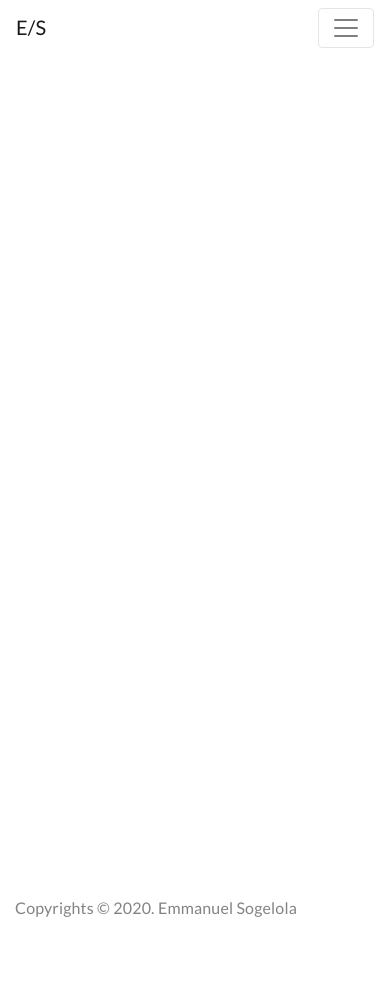
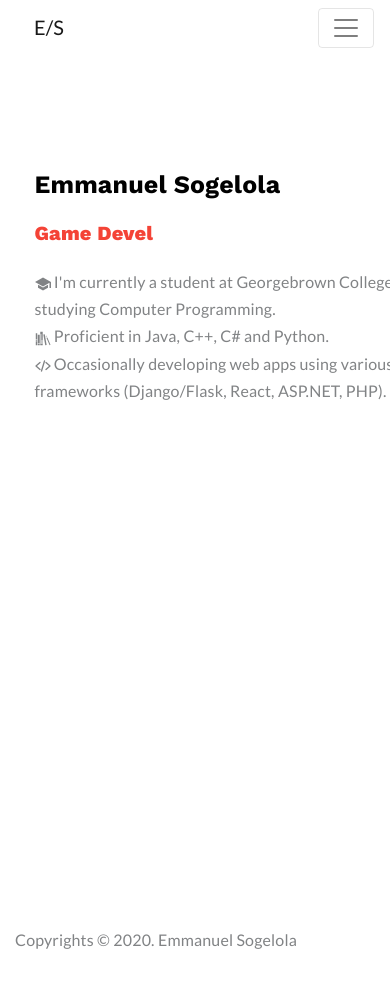
Before and after one commit to esogelola/Portfolio, a React (Create React App) app: page / in a window 390 px wide. Shown: the top 988 px of the page. Built offline with nearby package versions, Linux system fonts and the light colour scheme.

Commit message:
Added Header Text and sub headings + icons for introduction

```diff
--- a/package.json
+++ b/package.json
@@ -15,6 +15,7 @@
     "react-icons": "^4.1.0",
     "react-scripts": "4.0.1",
     "travis": "^0.1.1",
+    "typewriter-effect": "^2.17.0",
     "web-vitals": "^0.2.4",
     "yarn": "^1.22.10"
   },
--- a/src/app/components/introduction.js
+++ b/src/app/components/introduction.js
@@ -1,5 +1,46 @@
 import React from "react";
+import Jumbotron from "react-bootstrap/Jumbotron";
+import Container from "react-bootstrap/Container";
+import Row from "react-bootstrap/Row";
+import Col from "react-bootstrap/Col";
+import Typer from "./typer";
+import "../../assets/css/introduction.css";
 
+import { IoSchoolSharp, IoCodeSlash } from "react-icons/io5";
+import { GiBookshelf } from "react-icons/gi";
 export default function Introduction() {
-  return <div style={{ height: "100vh" }}></div>;
+  return (
+    <>
+      <Jumbotron id="home-jumbotron" className="section vertical-center">
+        <Container fluid>
+          <Row>
+            <Col md="6">
+              <h2 className="home-headline clip mb-0">Emmanuel Sogelola</h2>
+              <h2 className="text-color">
+                <b className="typewrite" data-period="2000"></b>
+                <Typer
+                  dataText={[
+                    "Software Developer.",
+                    "Game Developer.",
+                    "Data Science Enthusiast.",
+                  ]}
+                />
+              </h2>
+              <p className="mt-3">
+                <IoSchoolSharp className="icon" /> I'm currently a student at
+                Georgebrown College studying Computer Programming.
+                <br />
+                <GiBookshelf className="icon" /> Proficient in Java, C++, C# and
+                Python.
+                <br />
+                <IoCodeSlash className="icon" /> Occasionally developing web
+                apps using various frameworks (Django/Flask, React, ASP.NET,
+                PHP).
+              </p>
+            </Col>
+          </Row>
+        </Container>
+      </Jumbotron>
+    </>
+  );
 }
--- /dev/null
+++ b/src/app/components/typer.js
@@ -0,0 +1,58 @@
+import React from "react";
+export default class Typer extends React.Component {
+  static defaultProps = {
+    heading: "",
+    dataText: [],
+  };
+
+  constructor(props) {
+    super(props);
+
+    this.state = {
+      text: "",
+      isDeleting: false,
+      loopNum: 0,
+      typingSpeed: 150,
+    };
+  }
+
+  componentDidMount() {
+    this.handleType();
+  }
+
+  handleType = () => {
+    const { dataText } = this.props;
+    const { isDeleting, loopNum, text, typingSpeed } = this.state;
+    const i = loopNum % dataText.length;
+    const fullText = dataText[i];
+
+    this.setState({
+      text: isDeleting
+        ? fullText.substring(0, text.length - 1)
+        : fullText.substring(0, text.length + 1),
+      typingSpeed: isDeleting ? 30 : 150,
+    });
+
+    if (!isDeleting && text === fullText) {
+      setTimeout(() => this.setState({ isDeleting: true }), 500);
+    } else if (isDeleting && text === "") {
+      this.setState({
+        isDeleting: false,
+        loopNum: loopNum + 1,
+      });
+    }
+
+    setTimeout(this.handleType, typingSpeed);
+  };
+
+  render() {
+    return (
+      <h2 class="text-color">
+        <b className="typewrite">
+          {this.state.text}
+          <span id="cursor" />
+        </b>
+      </h2>
+    );
+  }
+}
--- a/src/assets/css/app.css
+++ b/src/assets/css/app.css
@@ -68,3 +68,138 @@
 .text-sm {
   font-size: 14px;
 }
+.section-sm {
+  padding: 60px 0px;
+}
+
+.btn {
+  padding: 18px 38px;
+  border: 2px solid transparent;
+  text-transform: uppercase;
+  border-radius: 0px;
+  font-size: 14px;
+  line-height: 14px;
+  font-weight: 600;
+  box-shadow: #999999 0px 0px 0px 0px;
+}
+
+.btn:focus {
+  outline: 0px;
+  border: 0px;
+  box-shadow: none;
+}
+
+.btn-main {
+  background: #f44336;
+  color: #fff;
+}
+
+.btn-main:hover {
+  color: #fff !important;
+  background: #000;
+}
+
+.btn-black {
+  background: #000;
+  color: #fff;
+}
+
+.btn-black:hover {
+  background: #f44336;
+  color: #fff;
+}
+
+.btn-white {
+  background: #fff;
+  color: #000;
+  border-color: #fff;
+}
+
+.btn-white:hover {
+  background: transparent;
+  color: #fff;
+}
+
+a {
+  color: #000;
+  transition: all 0.25s ease;
+}
+
+a:hover {
+  color: #f44336;
+  text-decoration: none;
+  outline: none;
+}
+
+.bg-primary {
+  background: #f44336 !important;
+}
+
+.bg-secondary {
+  background: #f7f7f7 !important;
+}
+
+.bg-extra {
+  background: #e8eefb !important;
+}
+
+.text-color {
+  color: #f44336;
+}
+
+.page-title h1 {
+  position: relative;
+  padding-bottom: 30px;
+}
+
+.page-title h1:after {
+  position: absolute;
+  content: "";
+  left: 50%;
+  bottom: 0px;
+  width: 40px;
+  height: 2px;
+  margin-left: -25px;
+  background: #f44336;
+}
+/* change navbar background on collapse */
+@media (max-width: 576px) {
+  .show {
+    background-color: rgba(255, 255, 255, 0.5);
+    box-shadow: 0 0 4px grey;
+    transition: background-color 0.2s ease-in-out;
+    transition: box-shadow 0.3s ease-in-out;
+  }
+
+  .container-fluid {
+    margin-left: 5% !important;
+  }
+}
+@media (max-width: 768px) {
+  .show {
+    background-color: rgba(255, 255, 255, 0.5);
+    box-shadow: 0 0 4px grey;
+    transition: background-color 0.2s ease-in-out;
+    transition: box-shadow 0.3s ease-in-out;
+  }
+
+  .container-fluid {
+    margin-left: 5% !important;
+  }
+  .filters {
+    margin-bottom: 10px;
+  }
+}
+#cursor {
+  border-right: 0.03em solid #818385;
+  animation: blink 0.7s steps(1) infinite;
+}
+
+@keyframes blink {
+  50% {
+    border-color: transparent;
+  }
+}
+.icon:hover {
+  color: #f44336;
+}
--- /dev/null
+++ b/src/assets/css/fix.css
@@ -0,0 +1,94 @@
+@media (max-width: 575px) {
+  h2,
+  .h2 {
+    font-size: 32px;
+    line-height: 43px;
+  }
+}
+
+@media (max-width: 400px) {
+  h2,
+  .h2 {
+    font-size: 32px;
+    line-height: 43px;
+  }
+}
+@media (max-width: 575px) {
+  .navbar-nav .dropdown-menu {
+    position: absolute;
+  }
+
+  #home-jumbotron .home-headline {
+    font-size: 32px;
+    line-height: 42px;
+  }
+
+  .btn-group,
+  .btn-group-vertical {
+    display: block;
+  }
+
+  .btn-group > .btn {
+    padding: 20px;
+  }
+}
+
+@media (max-width: 400px) {
+  .navbar-nav .dropdown-menu {
+    position: absolute;
+  }
+
+  #home-jumbotron .home-headline {
+    font-size: 32px;
+    line-height: 42px;
+  }
+
+  .btn-group,
+  .btn-group-vertical {
+    display: block;
+  }
+
+  .btn-group > .btn {
+    padding: 20px;
+  }
+}
+
+@media (max-width: 767px) {
+  .navbar-nav .dropdown-menu {
+    position: absolute;
+  }
+
+  #home-jumbotron .home-headline {
+    font-size: 32px;
+    line-height: 42px;
+  }
+
+  .btn-group,
+  .btn-group-vertical {
+    display: block;
+  }
+
+  .btn-group > .btn {
+    padding: 20px;
+  }
+}
+
+@media (max-width: 991px) {
+  .navbar-nav .dropdown-menu {
+    position: absolute;
+  }
+
+  #home-jumbotron .home-headline {
+    font-size: 32px;
+    line-height: 42px;
+  }
+
+  .btn-group,
+  .btn-group-vertical {
+    display: block;
+  }
+
+  .btn-group > .btn {
+    padding: 20px;
+  }
+}
--- a/src/assets/css/introduction.css
+++ b/src/assets/css/introduction.css
@@ -1 +1,67 @@
 @import-normalize;
+
+#home-jumbotron {
+  background-color: inherit;
+  height: 100vh !important;
+}
+
+.home-headline.clip {
+  padding: 0px;
+}
+#home-jumbotron .home-headline {
+  font-size: 56px;
+  line-height: 70px;
+}
+#home-jumbotron .container-fluid {
+  margin-left: 8.33333333%;
+}
+@media (min-width: 768px) {
+  .vertical-center {
+    min-height: 100%; /* Fallback for browsers do NOT support vh unit */
+    min-height: 100vh; /* These two lines are counted as one :-)       */
+
+    display: flex;
+    align-items: center;
+  }
+}
+.heading-img {
+  animation: float 4.5s ease-in-out infinite;
+  margin-top: -10%;
+}
+.float {
+  animation: float 4.5s ease-in-out infinite;
+}
+@keyframes float {
+  0% {
+    transform: translatey(0px);
+  }
+  50% {
+    transform: translatey(-16px);
+  }
+  100% {
+    transform: translatey(0px);
+  }
+}
+.section {
+  padding: 120px 0px;
+}
+@media (max-width: 991px) {
+  #home-jumbotron .home-headline {
+    font-size: 32px;
+    line-height: 42px;
+  }
+  h2 .typewrite {
+    font-size: 35px;
+    line-height: 45px;
+  }
+}
+@media (max-width: 576px) {
+  #home-jumbotron .home-headline {
+    font-size: 25px;
+    line-height: 30px;
+  }
+  h2 .typewrite {
+    font-size: 20px;
+    line-height: 20px;
+  }
+}
```
Also changed, not shown: 2 other files (tests, documents, lock files or other folders).
